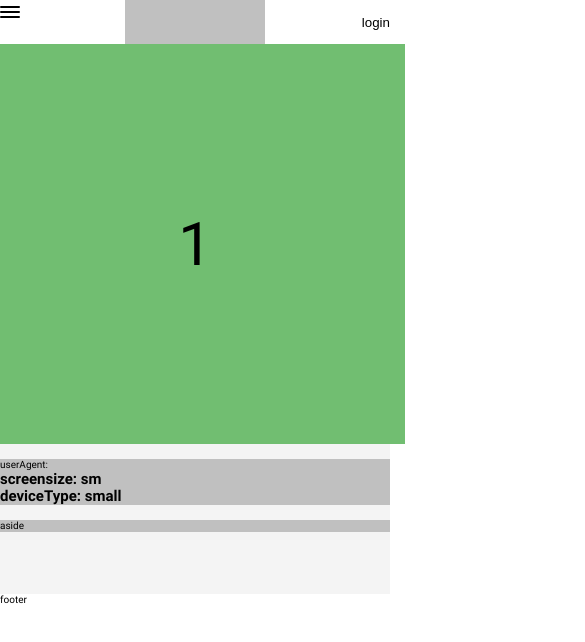
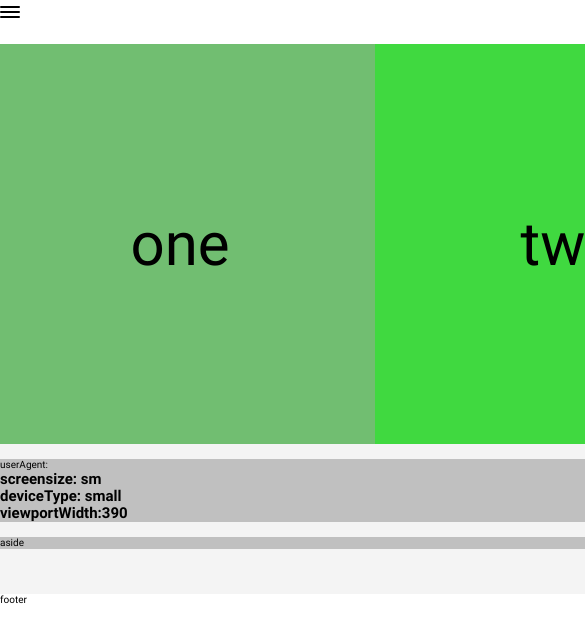
Before and after one commit to papupapu/nextjs, a Next.js app: page / in a window 390 px wide. Shown: the top 642 px of the page, 585 px wide, since content can reach past the window. Built offline with nearby package versions, Linux system fonts and the light colour scheme; a web font is replaced by a local one.

Commit message:
Slider: acheived full responsive + CSS: no unused vars

```diff
--- a/components/slider/Slider.css
+++ b/components/slider/Slider.css
@@ -8,13 +8,21 @@
 
 .slider ul{
   display:flex; flex-flow:row nowrap; justify-content:flex-start;
-  width:300%; height:100%;
+  width:calc(100vw * var(--slides-count)); height:100%;
 
-  transition:transform .3s ease-out;
+  /*transition:transform .3s ease-out;*/
 
   @media (--lg) {
-    width:calc((((100vw / 4) * 3) + 4rem) * 3);
+    width:calc((100vw - 1rem) * var(--slides-count));
     justify-content:space-between;
+  }
+
+  @media (--xl) {
+    width:calc((1024px + 4rem) * var(--slides-count));
+  }
+
+  @media (--xxl) {
+    width:calc((1200px + 4rem) * var(--slides-count));
   }
 }
 
@@ -22,12 +30,21 @@
   flex-grow: 1;
 
   display:flex; flex-flow:row nowrap; justify-content:center; align-items:center;
-
+  width:100vw;
   font-size:6rem;
 
   @media (--lg) {
-    max-width:calc((100vw / 4) * 3);
+    max-width:calc(100vw - 5rem);
     margin:0 2rem;
+  }
+
+  @media (--xl) {
+    width:1024px;
+  }
+
+  @media (--xxl) {
+    max-width:calc(100vw - 17.6rem);
+    width:1200px;
   }
 }
 
--- a/components/slider/Slider.js
+++ b/components/slider/Slider.js
@@ -7,10 +7,12 @@ import './Slider.css';
 
 const propTypes = {
   deviceType: PropTypes.string,
+  viewportWidth: PropTypes.number,
 };
 
 const defaultProps = {
   deviceType: '',
+  viewportWidth: 0,
 };
 
 const slides = [
@@ -30,21 +32,28 @@ class Slider extends React.Component {
     const updatedDeviceType = isValidString(props.deviceType)
       && props.deviceType !== state.deviceType ? props.deviceType : false;
 
-    if (updatedDeviceType) {
+    const updatedViewportWidth = isValidVar(props.viewportWidth)
+      && props.viewportWidth !== state.viewportWidth ? props.viewportWidth : false;
+
+    if (
+      updatedDeviceType
+      || updatedViewportWidth
+    ) {
       return {
         deviceType: props.deviceType,
+        viewportWidth: props.viewportWidth,
       };
     }
-
     // Return null if the state hasn't changed
     return null;
   }
 
   constructor(props) {
     super(props);
-
     this.state = {
       deviceType: props.deviceType,
+      viewportWidth: props.viewportWidth,
+      sliderWidth: null,
       sliderCoords: 'translate(0, 0)',
       cur: 1,
     };
@@ -53,36 +62,101 @@ class Slider extends React.Component {
   shouldComponentUpdate(nextProps, nextState) {
     const {
       deviceType,
+      viewportWidth,
       sliderCoords,
     } = this.state;
 
     const updatedDeviceType = nextState.deviceType !== deviceType;
+    const updatedViewportWidth = nextState.viewportWidth !== viewportWidth;
     const updatedSliderCoords = 'sliderCoords' in nextState
       && isValidVar(nextState.sliderCoords)
       && nextState.sliderCoords !== sliderCoords;
     if (
       updatedDeviceType
+      || updatedViewportWidth
       || updatedSliderCoords
     ) {
+      if (updatedViewportWidth) {
+        this.setUp(nextState.viewportWidth);
+      }
       return true;
     }
     return false;
   }
 
+  computeCoords = (viewportWidth, newItemSize = null, newCur = null) => {
+    const {
+      cur,
+      itemSize,
+    } = this.state;
+    const rightCur = newCur || cur;
+    const rightItemSize = newItemSize || itemSize;
+    return ((viewportWidth - rightItemSize) + ((viewportWidth - rightItemSize) / 2) * -1) - (rightItemSize * rightCur);
+  }
+
+  setUp = (viewportWidth) => {
+    let itemWidth = 0;
+    let itemMargins = 0;
+    let contentPadding = 0;
+    if (viewportWidth >= 950) {
+      itemMargins = 40;
+      contentPadding = 50;
+    }
+    if (viewportWidth >= 1024) {
+      const maxWidth = viewportWidth - 50;
+      itemWidth = maxWidth < 1024 ? maxWidth : 1024;
+      contentPadding = 50;
+    }
+    if (viewportWidth >= 1200) {
+      const maxWidth = viewportWidth - 176;
+      itemWidth = maxWidth < 1200 ? maxWidth : 1200;
+    }
+    const itemSize = itemWidth !== 0
+      ? itemWidth + itemMargins
+      : (viewportWidth - contentPadding) + itemMargins;
+    const coords = this.computeCoords(viewportWidth, itemSize, null);
+    this.setState({
+      itemSize,
+      sliderWidth: `${itemSize * (slides.length + 2)}px`,
+      sliderCoords: `translate(${coords}px, 0)`,
+    });
+  }
+
   slide = () => {
     const {
       cur,
+      viewportWidth,
     } = this.state;
+    const newCur = cur + 1;
+    const coords = this.computeCoords(viewportWidth, null, newCur);
     this.setState({
-      sliderCoords: `translate(${((cur * 100) / 3) * -1}%, 0)`,
-      cur: cur + 1,
+      sliderCoords: `translate(${coords}px, 0)`,
+      cur: newCur,
     });
+  }
+
+  slideTemplate = slide => (
+    <li
+      key={`slide_${Math.random()}`}
+      className={slide.cont}
+    >
+      {slide.cont}
+    </li>
+  );
+
+  createSlides = (items) => {
+    const htmlSlides = items.map(slide => this.slideTemplate(slide));
+    htmlSlides.unshift(this.slideTemplate(items[items.length - 1]));
+    htmlSlides.push(this.slideTemplate(items[0]));
+    return htmlSlides;
   }
 
   render() {
     const {
+      sliderWidth,
       sliderCoords,
     } = this.state;
+    const items = this.createSlides(slides);
     return (
       <div
         className="slider"
@@ -93,13 +167,9 @@ class Slider extends React.Component {
         }
       >
         <ul
-          style={{ transform: sliderCoords }}
+          style={{ '--slides-count': items.length, width: sliderWidth, transform: sliderCoords }}
         >
-          <li className="one">
-            1
-          </li>
-          <li className="two">2</li>
-          <li className="three">3</li>
+          {items}
         </ul>
       </div>
     );
--- a/pages/index.js
+++ b/pages/index.js
@@ -39,6 +39,7 @@ class Home extends React.Component {
     } = this.props;
     const screensize = Object.keys(ui).length ? `screensize: ${ui.screenSize}` : null;
     const deviceType = screensize ? `deviceType: ${ui.deviceType}` : null;
+    const viewportWidth = screensize ? ui.viewport.width : 0;
     return (
       <Page
         pageTemplate="listing"
@@ -50,6 +51,7 @@ class Home extends React.Component {
         <div className="splash">
           <Slider
             deviceType={ui.deviceType}
+            viewportWidth={viewportWidth}
           />
         </div>
         <div className="sw listing">
@@ -60,7 +62,16 @@ class Home extends React.Component {
               {userAgent}
               <br />
               <h1>{screensize}</h1>
-              <h2>{deviceType}</h2>
+              <h1>{deviceType}</h1>
+              {
+                viewportWidth !== 0
+                  && (
+                    <h1>
+                      viewportWidth:
+                      {viewportWidth}
+                    </h1>
+                  )
+              }
             </div>
           </section>
           <aside className="aside">
--- a/style/vars.css
+++ b/style/vars.css
@@ -43,33 +43,6 @@
       padding:0 8.8rem;
     }
   }
-
-  --content-element-padding: {
-    padding: 0 1rem;
-
-    @media (--sm) {
-      padding: 0 1.5rem;
-    }
-
-    @media (--md) {
-      padding: 0 2rem;
-    }
-
-    @media (--lg) {
-      padding: 0;
-    }
-  }
-
-  --content-listing-element-padding: {
-    @media (--lg) {
-      margin: 0 2.5rem;
-    }
-
-    @media (--xl) {
-      margin:0 auto;
-      padding: 0 2.5rem;
-    }
-  }
 }
 
 @custom-media --sm (min-width: 375px);
```
